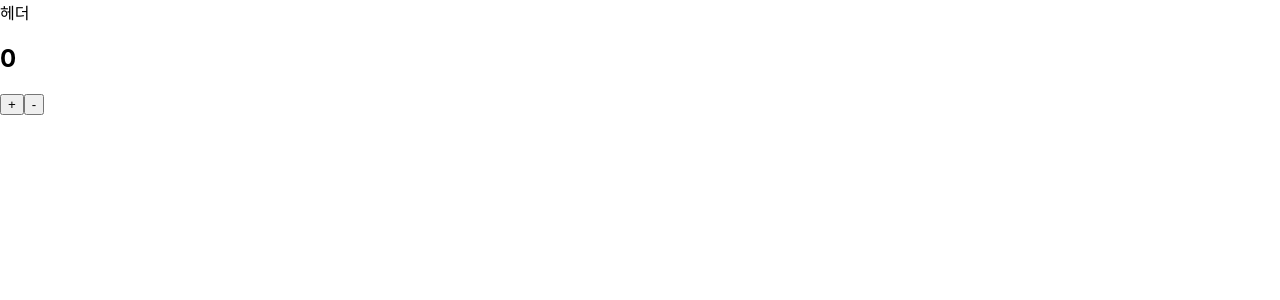
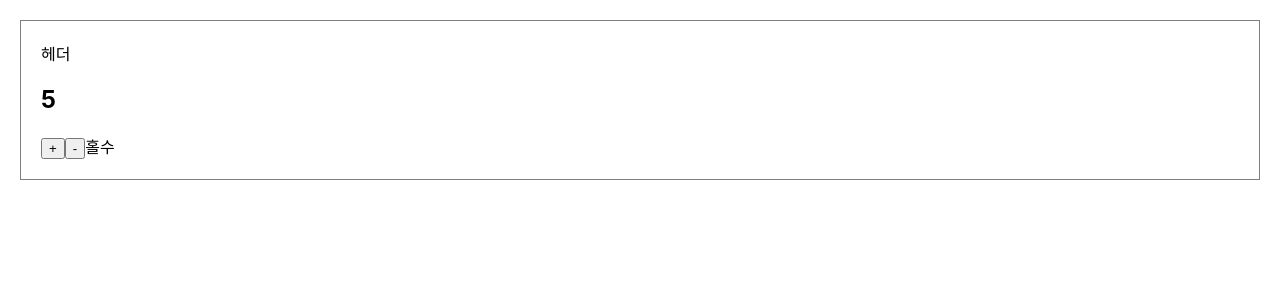
Before and after one commit to InkyDChoyee/React, a React (Create React App) app in the folder create_react_app/reactexam1/: page / in a window 1280 px wide. Shown: the top 300 px of the page. Built offline with nearby package versions, Linux system fonts and the light colour scheme.

Commit message:
feat: Props

```diff
--- a/create_react_app/reactexam1/src/App.js
+++ b/create_react_app/reactexam1/src/App.js
@@ -1,15 +1,28 @@
 import './App.css';
+import Container from './Container';
 import Counter from './Counter';
 
 import MyHeader from './MyHeader';
 
 function App() {
 
+  const counterProps = {
+    a: 1,
+    b: 2,
+    c: 3,
+    d: 4,
+    e: 5,
+    initialValue: 5,
+  };
+
   return (
+    <Container>
     <div>
       <MyHeader />
-      <Counter />
+      {/* <Counter a={1} b={2} c={3} d={4} e={5} initialValue={5}/> */}
+      <Counter {...counterProps}/>
     </div>
+    </Container>
   );
 }
 
--- /dev/null
+++ b/create_react_app/reactexam1/src/Container.js
@@ -0,0 +1,9 @@
+const Container = ({children}) => {
+    return (
+        <div style={{margin:20, padding:20, border:"1px solid gray"}}>
+            {children}
+        </div>
+    );
+}
+
+export default Container;
--- a/create_react_app/reactexam1/src/Counter.js
+++ b/create_react_app/reactexam1/src/Counter.js
@@ -1,13 +1,9 @@
 import React,{useState} from 'react';
+import OddEvenResult from './OddEvenResult';
 
-const Counter = () => {
-
-    // 0에서 출발 = useState(0)
-    // 1씩 증가하고
-    // 1씩 감소하는
-    // count 상태
-
-    const [count, setCount] = useState(0);
+// const Counter = (props) => {
+const Counter = ({initialValue}) => {  // 비구조화할당
+    const [count, setCount] = useState(initialValue);
 
     const onIncrease = () => {
         setCount(count + 1);
@@ -21,8 +17,13 @@ const Counter = () => {
             <h2>{count}</h2>
             <button onClick={onIncrease}>+</button>
             <button onClick={onDecrease}>-</button>
+            <OddEvenResult count={count} />
         </div>
     );
 };
 
+Counter.defaultProps = {
+    initialValue: 0,
+};
+
 export default Counter;
--- /dev/null
+++ b/create_react_app/reactexam1/src/OddEvenResult.js
@@ -0,0 +1,5 @@
+const OddEvenResult = ({count}) => {
+    return <>{count % 2 === 0 ? "짝수" : "홀수"}</>;
+}
+
+export default OddEvenResult;
```
